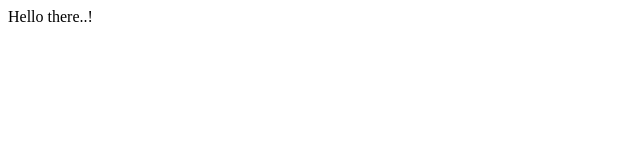
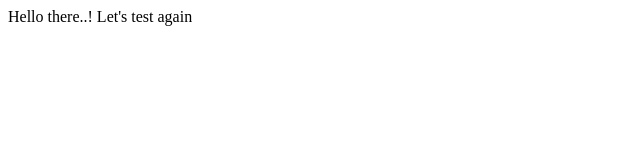
Before and after one commit to hammadmansuri/movierating, a plain HTML site: page index.html in a window 1280 px wide. Shown: the whole page, without its empty margins (0-640 px from the left). Drawn offline with Linux system fonts and the light colour scheme.

Commit message:
Test again

```diff
--- a/index.html
+++ b/index.html
@@ -4,6 +4,7 @@
         <title>Movie Rating </title>
     </head>
     <bod>
-        Hello there..!
+        Hello there..! Let's test again
+
     </bod>
 </html>
```
